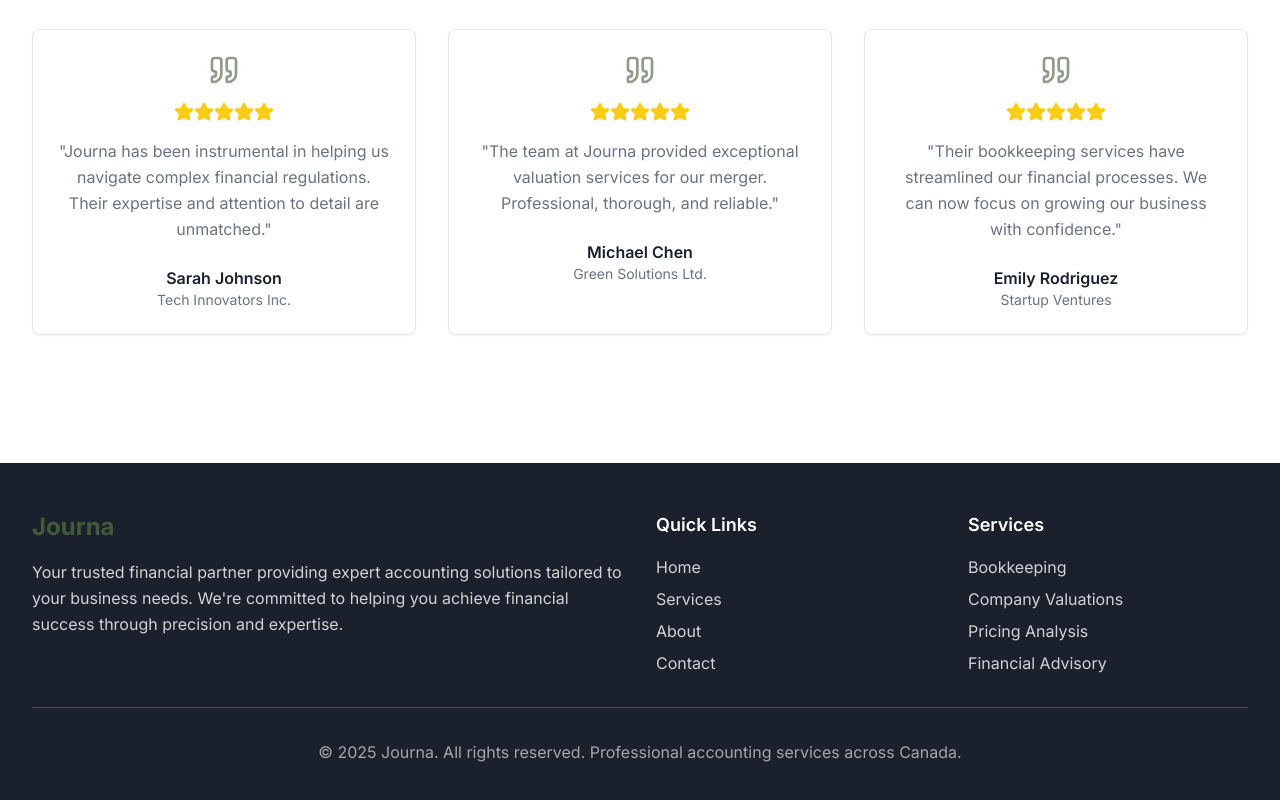
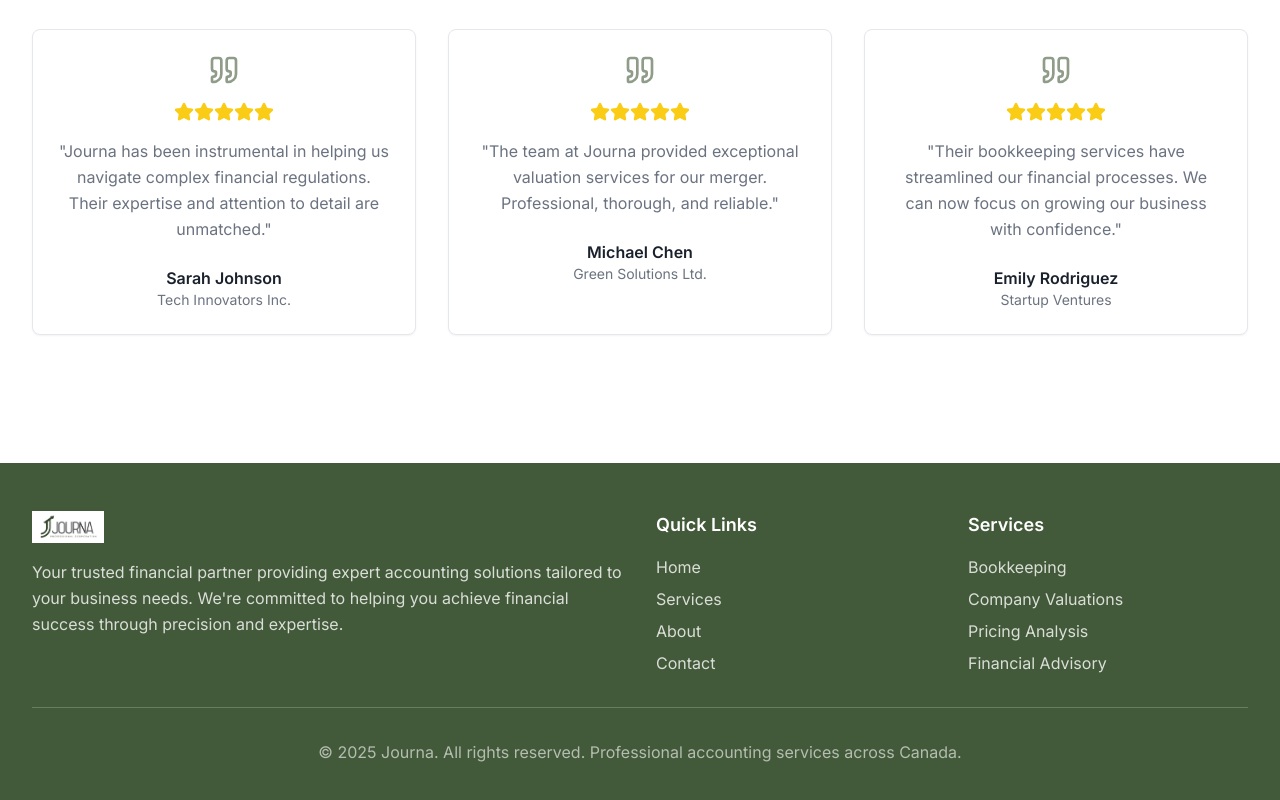
Before and after one commit to azhar0i0/JournaApp, a React (Vite) app: page / in a window 1280 px wide. Shown: the part 2619-3419 px from the top of the page. Built offline with nearby package versions, Linux system fonts and the light colour scheme.

Commit message:
Fix: Footer color and logo text
Change footer colors to match the primary green. Replace "Journa" text in footers with the logo image.

```diff
--- a/src/components/Footer.tsx
+++ b/src/components/Footer.tsx
@@ -33,21 +33,25 @@ const Footer = () => {
       initial="hidden"
       whileInView="visible"
       viewport={{ once: true, amount: 0.3 }}
-      className="bg-secondary text-secondary-foreground py-12"
+      className="bg-primary text-primary-foreground py-12"
     >
       <div className="container mx-auto px-4 sm:px-6 lg:px-8">
         <div className="grid grid-cols-1 md:grid-cols-4 gap-8">
           {/* Company Info */}
           <motion.div variants={itemVariants} className="col-span-1 md:col-span-2">
-            <motion.h3
-              className="text-2xl font-bold text-primary mb-4"
+            <motion.div
+              className="mb-4"
               whileHover={{ scale: 1.05 }}
             >
-              Journa
-            </motion.h3>
+              <img
+                src="/lovable-uploads/cd6d1f49-3050-4b8d-8157-8753bebd372a.png"
+                alt="Journa Professional Corporation"
+                className="h-8"
+              />
+            </motion.div>
             <motion.p
               variants={itemVariants}
-              className="text-secondary-foreground/80 mb-4 leading-relaxed"
+              className="text-primary-foreground/80 mb-4 leading-relaxed"
             >
               Your trusted financial partner providing expert accounting solutions
               tailored to your business needs. We're committed to helping you achieve
@@ -72,7 +76,7 @@ const Footer = () => {
                 >
                   <Link
                     to={link.to}
-                    className="text-secondary-foreground/80 hover:text-primary transition-colors duration-300"
+                    className="text-primary-foreground/80 hover:text-primary-foreground transition-colors duration-300"
                   >
                     {link.name}
                   </Link>
@@ -88,8 +92,8 @@ const Footer = () => {
               {["Bookkeeping", "Company Valuations", "Pricing Analysis", "Financial Advisory"].map((service, index) => (
                 <motion.li
                   key={service}
-                  className="text-secondary-foreground/80"
-                  whileHover={{ x: 5, color: "hsl(var(--primary))" }}
+                  className="text-primary-foreground/80"
+                  whileHover={{ x: 5, color: "hsl(var(--primary-foreground))" }}
                   transition={{ type: "spring", stiffness: 400, damping: 10 }}
                 >
                   {service}
@@ -101,9 +105,9 @@ const Footer = () => {
 
         <motion.div
           variants={itemVariants}
-          className="border-t border-secondary-foreground/20 mt-8 pt-8 text-center"
+          className="border-t border-primary-foreground/20 mt-8 pt-8 text-center"
         >
-          <p className="text-secondary-foreground/60">
+          <p className="text-primary-foreground/60">
             © {currentYear} Journa. All rights reserved. Professional accounting services across Canada.
           </p>
         </motion.div>
--- a/src/components/services/ServicesFooter.tsx
+++ b/src/components/services/ServicesFooter.tsx
@@ -4,13 +4,6 @@ import { Link } from "react-router-dom";
 
 const ServicesFooter = () => {
   const currentYear = new Date().getFullYear();
-
-  const scrollToSection = (sectionId: string) => {
-    const element = document.getElementById(sectionId);
-    if (element) {
-      element.scrollIntoView({ behavior: "smooth" });
-    }
-  };
 
   const containerVariants = {
     hidden: { opacity: 0 },
@@ -40,21 +33,25 @@ const ServicesFooter = () => {
       initial="hidden"
       whileInView="visible"
       viewport={{ once: true, amount: 0.3 }}
-      className="bg-secondary text-secondary-foreground py-12"
+      className="bg-primary text-primary-foreground py-12"
     >
       <div className="container mx-auto px-4 sm:px-6 lg:px-8">
         <div className="grid grid-cols-1 md:grid-cols-4 gap-8">
           {/* Company Info */}
           <motion.div variants={itemVariants} className="col-span-1 md:col-span-2">
-            <motion.h3
-              className="text-2xl font-bold text-primary mb-4"
+            <motion.div
+              className="mb-4"
               whileHover={{ scale: 1.05 }}
             >
-              Journa
-            </motion.h3>
+              <img
+                src="/lovable-uploads/cd6d1f49-3050-4b8d-8157-8753bebd372a.png"
+                alt="Journa Professional Corporation"
+                className="h-8"
+              />
+            </motion.div>
             <motion.p
               variants={itemVariants}
-              className="text-secondary-foreground/80 mb-4 leading-relaxed"
+              className="text-primary-foreground/80 mb-4 leading-relaxed"
             >
               Your trusted financial partner providing expert accounting solutions
               tailored to your business needs. We're committed to helping you achieve
@@ -79,7 +76,7 @@ const ServicesFooter = () => {
                 >
                   <Link
                     to={link.to}
-                    className="text-secondary-foreground/80 hover:text-primary transition-colors"
+                    className="text-primary-foreground/80 hover:text-primary-foreground transition-colors duration-300"
                   >
                     {link.name}
                   </Link>
@@ -95,8 +92,8 @@ const ServicesFooter = () => {
               {["Bookkeeping", "Company Valuations", "Pricing Analysis", "Financial Advisory"].map((service, index) => (
                 <motion.li
                   key={service}
-                  className="text-secondary-foreground/80"
-                  whileHover={{ x: 5, color: "hsl(var(--primary))" }}
+                  className="text-primary-foreground/80"
+                  whileHover={{ x: 5, color: "hsl(var(--primary-foreground))" }}
                   transition={{ type: "spring", stiffness: 400, damping: 10 }}
                 >
                   {service}
@@ -108,9 +105,9 @@ const ServicesFooter = () => {
 
         <motion.div
           variants={itemVariants}
-          className="border-t border-secondary-foreground/20 mt-8 pt-8 text-center"
+          className="border-t border-primary-foreground/20 mt-8 pt-8 text-center"
         >
-          <p className="text-secondary-foreground/60">
+          <p className="text-primary-foreground/60">
             © {currentYear} Journa. All rights reserved. Professional accounting services across Canada.
           </p>
         </motion.div>
```
